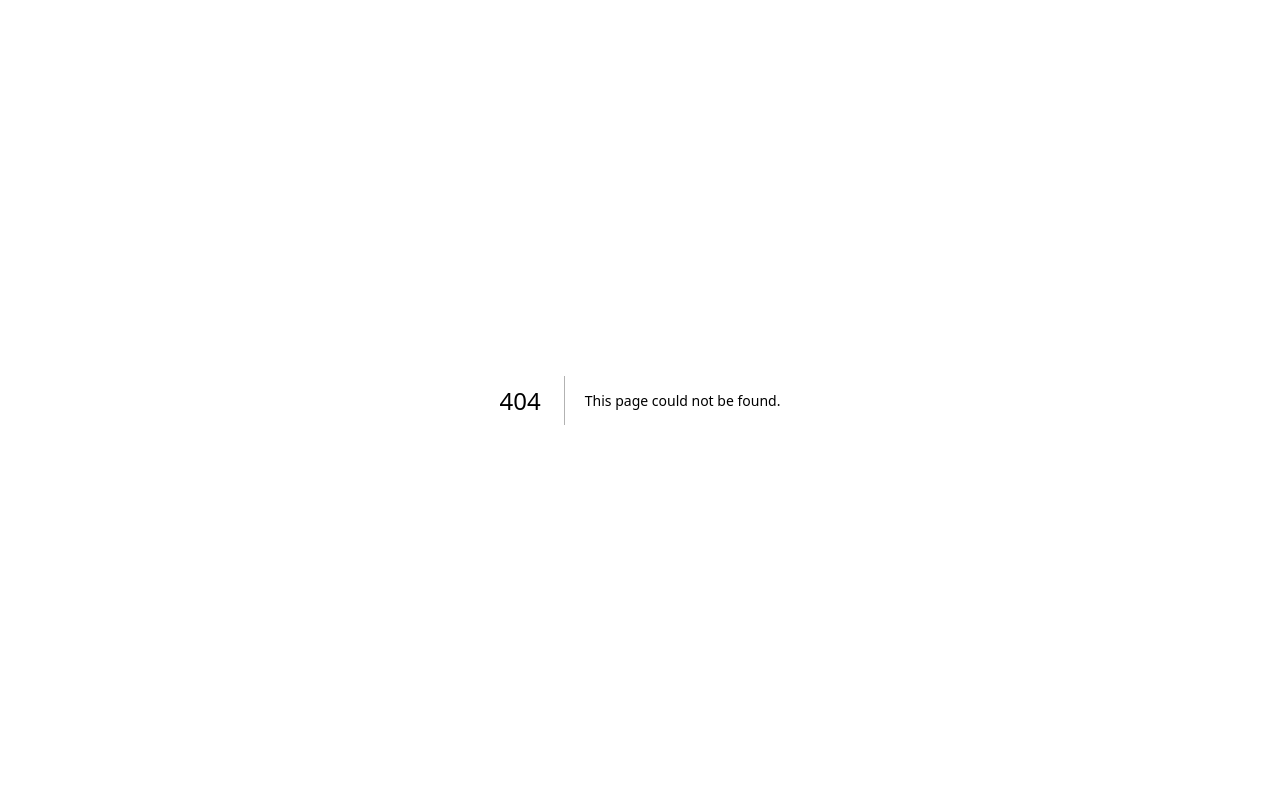
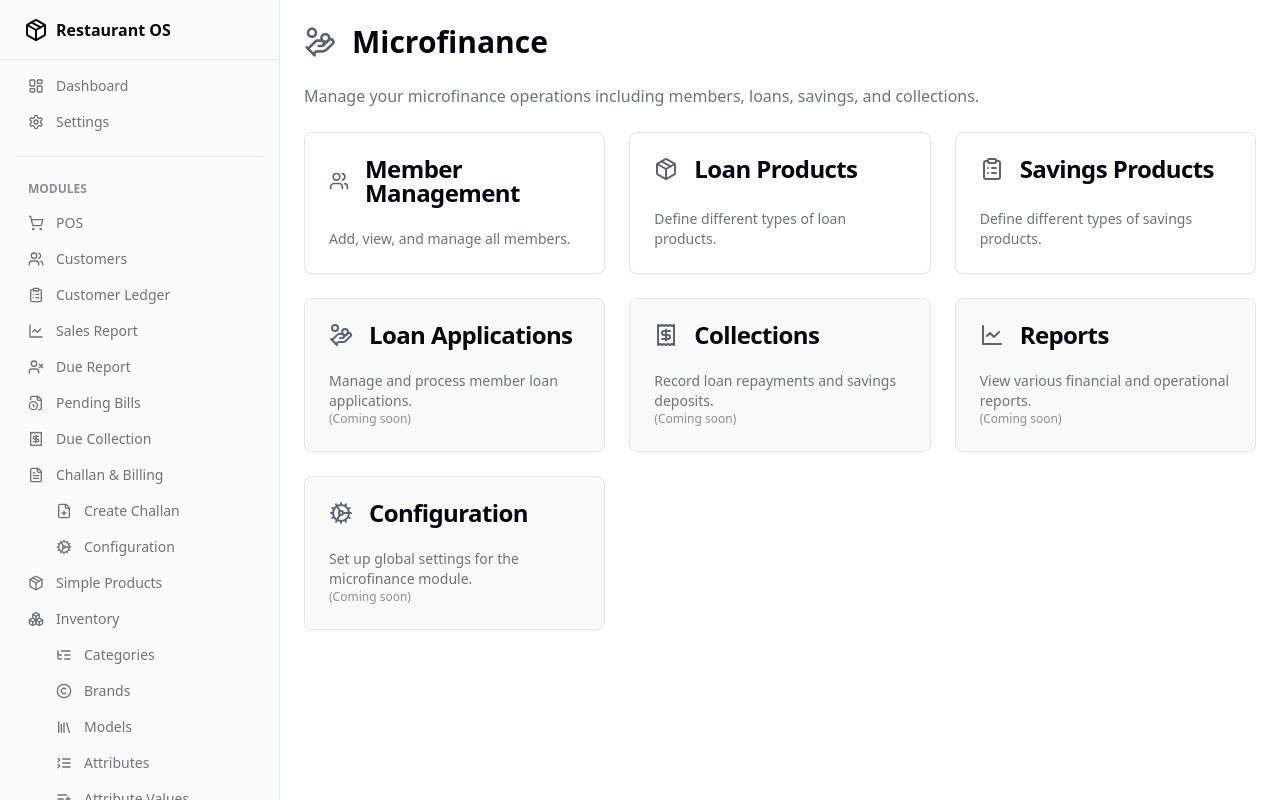
Before and after one commit to rahat1995/Order-Mgt, a Next.js app: page /admin/modules/microfinance in a window 1280 px wide. Before the commit this address had no page. Built offline with nearby package versions, Linux system fonts and the light colour scheme.

Commit message:
dear, i want another module name which fully difference module name "Mic

```diff
--- /dev/null
+++ b/src/app/admin/modules/microfinance/loan-products/page.tsx
@@ -0,0 +1,25 @@
+
+import { Card, CardContent, CardHeader, CardTitle, CardDescription } from "@/components/ui/card";
+import { Package } from "lucide-react";
+
+export default function LoanProductsPage() {
+  return (
+    <div>
+      <div className="flex items-center gap-4 mb-6">
+        <Package className="h-8 w-8 text-primary" />
+        <h1 className="text-3xl font-bold">Loan Products</h1>
+      </div>
+      <Card>
+        <CardHeader>
+          <CardTitle>Coming Soon</CardTitle>
+          <CardDescription>
+            This section is under construction. You will be able to define and manage various loan products offered by your organization.
+          </CardDescription>
+        </CardHeader>
+        <CardContent>
+          <p>Future features will include setting interest rates, loan terms, and repayment schedules.</p>
+        </CardContent>
+      </Card>
+    </div>
+  );
+}
--- /dev/null
+++ b/src/app/admin/modules/microfinance/members/page.tsx
@@ -0,0 +1,25 @@
+
+import { Card, CardContent, CardHeader, CardTitle, CardDescription } from "@/components/ui/card";
+import { Users } from "lucide-react";
+
+export default function MemberManagementPage() {
+  return (
+    <div>
+      <div className="flex items-center gap-4 mb-6">
+        <Users className="h-8 w-8 text-primary" />
+        <h1 className="text-3xl font-bold">Member Management</h1>
+      </div>
+      <Card>
+        <CardHeader>
+          <CardTitle>Coming Soon</CardTitle>
+          <CardDescription>
+            This section is under construction. You will be able to add, view, and manage all your microfinance members here.
+          </CardDescription>
+        </CardHeader>
+        <CardContent>
+          <p>Future features will include member profiles, transaction history, and group management.</p>
+        </CardContent>
+      </Card>
+    </div>
+  );
+}
--- /dev/null
+++ b/src/app/admin/modules/microfinance/page.tsx
@@ -0,0 +1,94 @@
+
+import Link from 'next/link';
+import { Card, CardContent, CardHeader, CardTitle, CardDescription } from '@/components/ui/card';
+import { HandCoins, Users, Package, ClipboardList, Receipt, LineChart, Cog } from 'lucide-react';
+
+const microfinanceSubModules = [
+  {
+    href: '/admin/modules/microfinance/members',
+    icon: Users,
+    title: 'Member Management',
+    description: 'Add, view, and manage all members.',
+    enabled: true,
+  },
+  {
+    href: '/admin/modules/microfinance/loan-products',
+    icon: Package,
+    title: 'Loan Products',
+    description: 'Define different types of loan products.',
+    enabled: true,
+  },
+  {
+    href: '/admin/modules/microfinance/savings-products',
+    icon: ClipboardList,
+    title: 'Savings Products',
+    description: 'Define different types of savings products.',
+    enabled: true,
+  },
+  {
+    href: '/admin/modules/microfinance/loan-applications',
+    icon: HandCoins,
+    title: 'Loan Applications',
+    description: 'Manage and process member loan applications.',
+    enabled: false,
+  },
+  {
+    href: '/admin/modules/microfinance/collections',
+    icon: Receipt,
+    title: 'Collections',
+    description: 'Record loan repayments and savings deposits.',
+    enabled: false,
+  },
+  {
+    href: '/admin/modules/microfinance/reports',
+    icon: LineChart,
+    title: 'Reports',
+    description: 'View various financial and operational reports.',
+    enabled: false,
+  },
+   {
+    href: '/admin/modules/microfinance/configuration',
+    icon: Cog,
+    title: 'Configuration',
+    description: 'Set up global settings for the microfinance module.',
+    enabled: false,
+  },
+];
+
+export default function MicrofinancePage() {
+  return (
+    <div className="space-y-6">
+      <div className="flex items-center gap-4">
+        <HandCoins className="h-8 w-8 text-primary" />
+        <h1 className="text-3xl font-bold">Microfinance</h1>
+      </div>
+      <p className="text-muted-foreground">
+        Manage your microfinance operations including members, loans, savings, and collections.
+      </p>
+
+      <div className="grid grid-cols-1 md:grid-cols-2 lg:grid-cols-3 gap-6">
+        {microfinanceSubModules.map((module) => (
+          <Card
+            key={module.title}
+            className={`hover:shadow-lg transition-shadow ${!module.enabled ? 'bg-muted/50 cursor-not-allowed' : ''}`}
+          >
+            <Link href={module.enabled ? module.href : '#'} passHref>
+              <div className="h-full flex flex-col justify-between">
+                <CardHeader className="flex flex-row items-center gap-4 space-y-0">
+                  <module.icon className="h-6 w-6 text-primary" />
+                  <CardTitle>{module.title}</CardTitle>
+                </CardHeader>
+                <CardContent>
+                  <p className="text-sm text-muted-foreground">
+                    {module.description}
+                    {!module.enabled && <span className="text-xs block text-primary/70">(Coming soon)</span>}
+                  </p>
+                </CardContent>
+              </div>
+            </Link>
+          </Card>
+        ))}
+      </div>
+    </div>
+  );
+}
--- /dev/null
+++ b/src/app/admin/modules/microfinance/savings-products/page.tsx
@@ -0,0 +1,25 @@
+
+import { Card, CardContent, CardHeader, CardTitle, CardDescription } from "@/components/ui/card";
+import { ClipboardList } from "lucide-react";
+
+export default function SavingsProductsPage() {
+  return (
+    <div>
+      <div className="flex items-center gap-4 mb-6">
+        <ClipboardList className="h-8 w-8 text-primary" />
+        <h1 className="text-3xl font-bold">Savings Products</h1>
+      </div>
+      <Card>
+        <CardHeader>
+          <CardTitle>Coming Soon</CardTitle>
+          <CardDescription>
+            This section is under construction. You will be able to define and manage various savings products for your members.
+          </CardDescription>
+        </CardHeader>
+        <CardContent>
+          <p>Future features will include setting interest rates, minimum balances, and withdrawal rules.</p>
+        </CardContent>
+      </Card>
+    </div>
+  );
+}
--- a/src/components/admin/ModuleManagementForm.tsx
+++ b/src/components/admin/ModuleManagementForm.tsx
@@ -8,7 +8,7 @@ import { Card, CardContent, CardDescription, CardHeader, CardTitle, CardFooter }
 import { Label } from '@/components/ui/label';
 import { Switch } from '@/components/ui/switch';
 import { Button } from '@/components/ui/button';
-import { ShoppingCart, Receipt, Wrench, FileText, Boxes, LayoutGrid, DollarSign, BookUser, Users, ShieldCheck, LineChart, UserX, Package, FileClock, ClipboardList } from 'lucide-react';
+import { ShoppingCart, Receipt, Wrench, FileText, Boxes, LayoutGrid, DollarSign, BookUser, Users, ShieldCheck, LineChart, UserX, Package, FileClock, ClipboardList, HandCoins } from 'lucide-react';
 
 const modulesData = [
   { key: 'pos', label: 'POS', icon: ShoppingCart, description: 'Menu, order entry, and voucher management.' },
@@ -20,12 +20,13 @@ const modulesData = [
   { key: 'dueSell', label: 'Due Collection', icon: Receipt, description: 'Track and manage outstanding customer payments.' },
   { key: 'serviceJob', label: 'Service Job', icon: Wrench, description: 'Manage service and repair tasks.' },
   { key: 'challanAndBilling', label: 'Challan & Billing', icon: FileText, description: 'Handle delivery challans and invoicing.' },
-  { key: 'productManagement', label: 'Product Management', icon: Package, description: 'Manage products for challans and billing.' },
+  { key: 'productManagement', label: 'Simple Products', icon: Package, description: 'Manage products for challans and billing.' },
   { key: 'inventory', label: 'Inventory', icon: Boxes, description: 'Stock and inventory level management.' },
   { key: 'tableManagement', label: 'Table Management', icon: LayoutGrid, description: 'Manage restaurant tables and seating.' },
   { key: 'costManagement', label: 'Cost Management', icon: DollarSign, description: 'Track bills, suppliers, and expenses.' },
   { key: 'accounting', label: 'Accounting', icon: BookUser, description: 'Manage financial accounts and ledgers.' },
   { key: 'hrManagement', label: 'HR Management', icon: Users, description: 'Manage employees, payroll, and attendance.' },
+  { key: 'microfinance', label: 'Microfinance', icon: HandCoins, description: 'Manage members, loans, and savings.' },
   { key: 'userAccessControl', label: 'User Access Control', icon: ShieldCheck, description: 'Define roles and permissions for users.' },
 ] as const;
 
--- a/src/components/admin/Sidebar.tsx
+++ b/src/components/admin/Sidebar.tsx
@@ -43,6 +43,7 @@ import {
   List,
   SlidersHorizontal,
   ReceiptText,
+  HandCoins,
 } from 'lucide-react';
 import { useSettings } from '@/context/SettingsContext';
 
@@ -111,6 +112,13 @@ const moduleLinks = [
         { href: '/admin/modules/accounting/configuration', label: 'Configuration', icon: Cog },
       ]
     },
+    { key: 'microfinance', label: 'Microfinance', icon: HandCoins, href: '/admin/modules/microfinance',
+      subLinks: [
+        { href: '/admin/modules/microfinance/members', label: 'Members', icon: Users },
+        { href: '/admin/modules/microfinance/loan-products', label: 'Loan Products', icon: Package },
+        { href: '/admin/modules/microfinance/savings-products', label: 'Savings Products', icon: ClipboardList },
+      ]
+    },
     { key: 'userAccessControl', label: 'User Access', icon: ShieldCheck, href: '/admin/modules/userAccessControl' },
 ];
 
--- a/src/types/index.ts
+++ b/src/types/index.ts
@@ -1,3 +1,4 @@
+
 
 
 
@@ -60,6 +61,7 @@ export interface ModuleSettings {
   customerLedger: boolean;
   productManagement: boolean;
   pendingBillReport: boolean;
+  microfinance: boolean;
 }
 
 export interface PosSettings {
```
